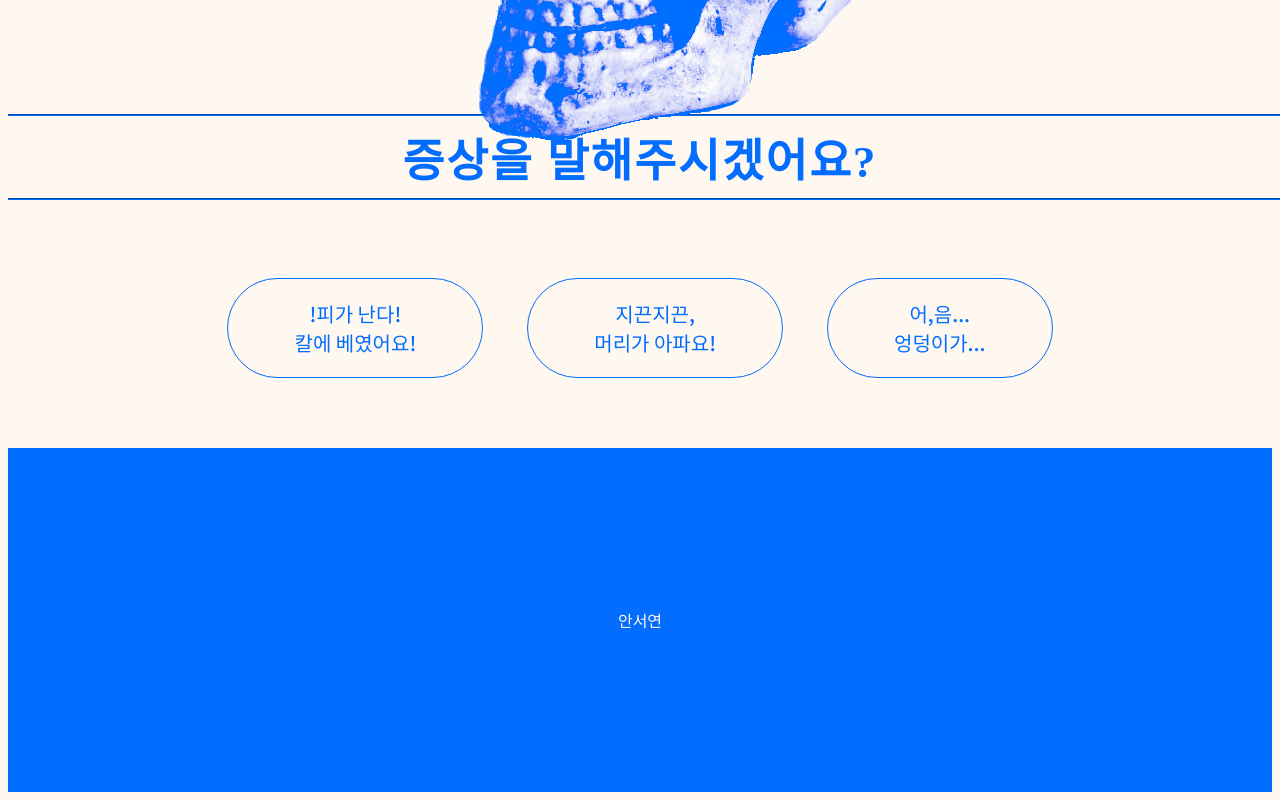
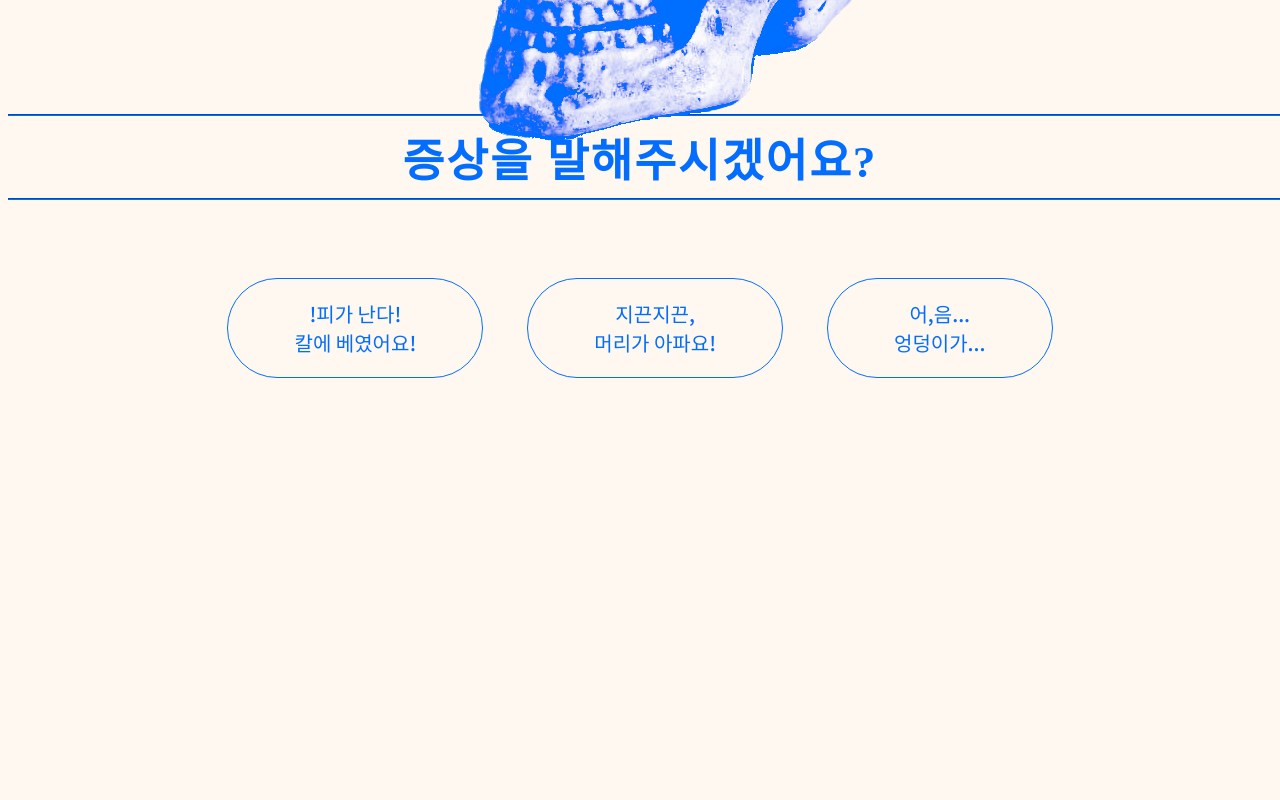
Before and after one commit to asy224444/doc, a plain HTML site: page index.html in a window 1280 px wide. Shown: the part 1020-1820 px from the top of the page. After the commit the page ends 1476 px from the top, so only its background shows below. Drawn offline with Linux system fonts and the light colour scheme; a web font is replaced by a local one.

Commit message:
Update index.html

```diff
--- a/index.html
+++ b/index.html
@@ -211,8 +211,6 @@ footer {
   </a>
 </div>
 	</section>
-<footer>
-	<p>안서연</p>
-</footer>
+
 </body>
 </html>
```
